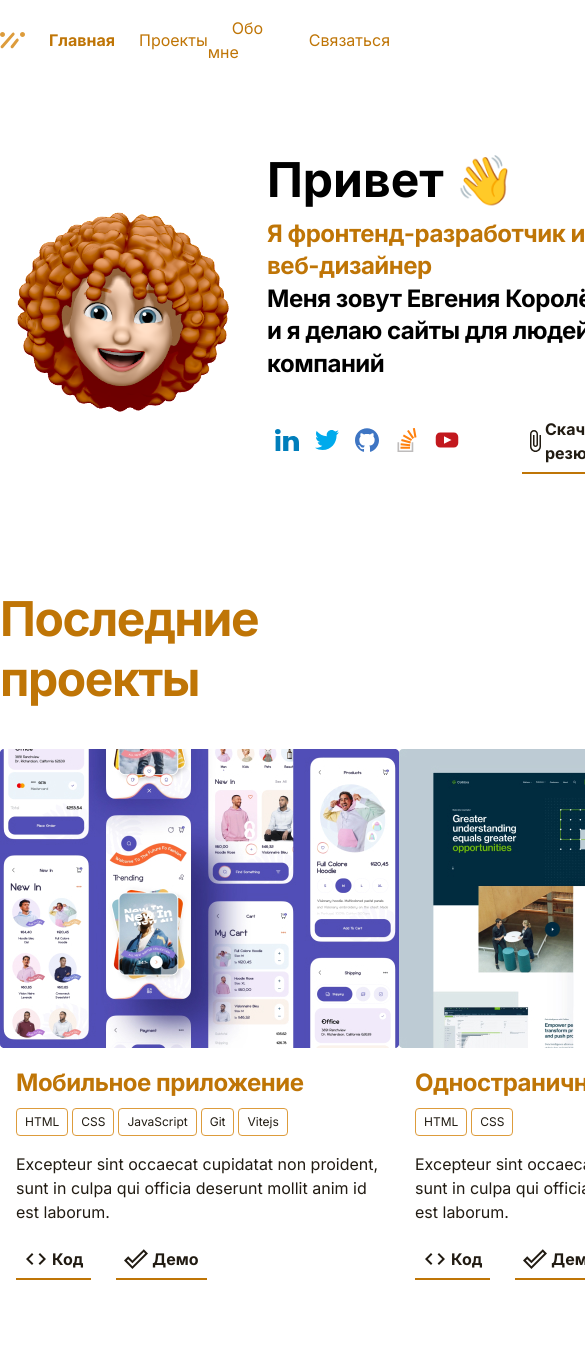
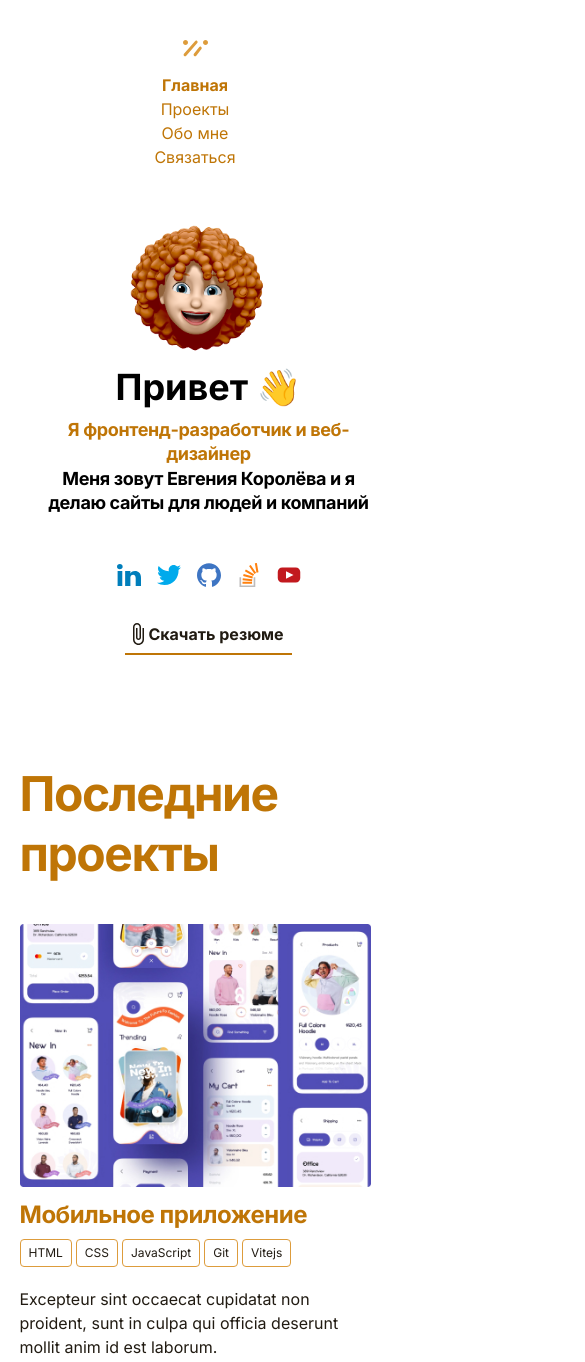
Before and after one commit to es-koroleva/My-portfolio, a plain HTML site: page index.html in a window 390 px wide. Shown: the top 1362 px of the page, 585 px wide, since content can reach past the window. Drawn offline with Linux system fonts and the light colour scheme.

Commit message:
Сделали адаптив

```diff
--- a/css/style.css
+++ b/css/style.css
@@ -1,11 +1,13 @@
 * {
     box-sizing: border-box;
 }
+
 body {
     font-family: 'Inter', sans-serif;
 }
 
 .navbar {
+    padding-top: 40px;
     max-width: 870px;
     width: 100%;
     margin: auto;
@@ -119,6 +121,10 @@ body {
     margin-bottom: 40px;
 }
 
+.card-image {
+    max-width: 100%;
+}
+
 .card-text-wrapper {
     padding: 16px;
 }
@@ -161,6 +167,7 @@ body {
     border: 1px solid #DD9C3C;
     border-radius: 4px;
     margin-right: 4px;
+    margin-bottom: 4px;
 }
 
 .card-buttons {
@@ -259,7 +266,15 @@ body {
 }
 
 .feedback {
+    position: relative;
     padding: 80px 0 160px;
+}
+
+.feedback-hand {
+    position: absolute;
+    right: 0;
+    top: 20%;
+    width: 25%;
 }
 
 .input-group {
@@ -286,7 +301,7 @@ body {
 .input {
     border: 3px solid #E0DEDC;
     border-radius: 4px;
-    width: 435px;
+    width: 100%;
     height: 56px;
 }
 
@@ -298,6 +313,7 @@ body {
     max-width: 435px;
     margin: auto;
 }
+
 .submit-button {
     padding: 7px 8px;
     display: flex;
@@ -317,3 +333,102 @@ body {
     display: flex;
     justify-content: flex-end;
 }
+
+@media (max-width: 1024px) {
+    .container {
+        max-width: 760px;
+    }
+
+    .card {
+        max-width: 350px;
+    }
+}
+
+@media (max-width: 790px) {
+    .container {
+        max-width: 576px;
+    }
+
+    .header-photo {
+        max-height: 150px;
+    }
+
+    .header-strong {
+        font-size: 36px;
+    }
+
+    .header-heading {
+        font-size: 18px;
+    }
+
+    .cv-download {
+        margin-left: 15px;
+    }
+
+    .card {
+        max-width: 45%;
+    }
+
+    .card-text-wrapper {
+        padding: 8px 0;
+    }
+
+    .developer {
+        flex-direction: column;
+    }
+
+    .developer-photo {
+        width: 100%;
+        height: 350px;
+        margin-bottom: 30px;
+    }
+
+    .developer-about {
+        margin-left: 0;
+        padding-left: 20px;
+    }
+
+    .feedback-hand {
+        display: none;
+    }
+}
+
+@media (max-width: 600px) {
+    .container {
+        max-width: 90%;
+    }
+
+    .navbar {
+        flex-direction: column
+    }
+
+    .header {
+        padding-top: 30px;
+        flex-direction: column;
+        text-align: center;
+    }
+    .header-links, .cards, .navbar {
+        flex-direction: column;
+    }
+    .cv-download {
+        margin-left: 0;
+    }
+    .card {
+        max-width: 100%;
+    }
+    .tags {
+        flex-wrap: wrap;
+    }
+}
+@media (max-width: 480px) {
+.form-container {
+    width: 90%;
+}
+    .nav-list {
+        flex-direction: column;
+    }
+    .nav-link {
+        margin-left: 0;
+        margin-bottom: 10px;
+    }
+}
--- a/index.html
+++ b/index.html
@@ -17,15 +17,15 @@
     <img src="images/logo.svg" alt="Logo">
     <nav class="navigation">
         <ul class="nav-list">
-            <li class="nav-item"><a href="#" class="nav-link active">Главная</a></li>
-            <li class="nav-item"><a href="#" class="nav-link">Проекты</a></li>
-            <li class="nav-item"><a href="#" class="nav-link">Обо мне</a></li>
-            <li class="nav-item"><a href="#" class="nav-link">Связаться</a></li>
+            <li class="nav-item"><a href="#main" class="nav-link active">Главная</a></li>
+            <li class="nav-item"><a href="#portfolio" class="nav-link">Проекты</a></li>
+            <li class="nav-item"><a href="#developer" class="nav-link">Обо мне</a></li>
+            <li class="nav-item"><a href="#feedback" class="nav-link">Связаться</a></li>
         </ul>
     </nav>
 </div>
 
-<header class="header container">
+<header class="header container" id="main">
     <img src="images/avatar.png" alt="avatar" class="header-photo">
     <div class="header-text">
         <strong class="header-strong">Привет 👋</strong>
@@ -46,7 +46,7 @@
                 <li class="social-item"><a href="#" class="social-link"><img src="images/icons/youtube.svg"
                                                                              alt="youtube" class="social-logo"></a></li>
             </ul>
-            <a href="#" class="cv-download" download>
+            <a href="cv.pdf" class="cv-download" download>
                 <img src="images/icons/download.svg" alt="download-icon" class="cv-icon">
                 <span class="cv-text">Скачать резюме</span>
             </a>
@@ -54,7 +54,7 @@
     </div>
 </header>
 
-<section class="portfolio">
+<section class="portfolio" id="portfolio">
     <div class="container">
         <h2 class="section-heading">Последние проекты</h2>
         <div class="cards">
@@ -110,7 +110,7 @@
     </div>
 </section>
 
-<section class="developer container">
+<section class="developer container" id="developer">
     <img src="images/developer-photo.png" alt="Создание сайта" class="developer-photo">
     <div class="developer-about">
         <span class="developer-hello">Рада вас видеть</span>
@@ -126,7 +126,7 @@
     </div>
 </section>
 
-<section class="skills container">
+<section class="skills container" id="skills">
     <h2 class="skills-titel">Работаю с разными языками и инструментами</h2>
     <ul class="tags">
         <li class="tags-item"><a href="#" class="tag">HTML</a></li>
@@ -141,7 +141,9 @@
     </ul>
 </section>
 
-<section class="feedback form-container">
+<section class="feedback" id="feedback">
+    <img src="images/hand.png" alt="hand" class="feedback-hand">
+    <div class="form-container">
     <h2 class="feedback-title">
         Готова обсудить проект...
     </h2>
@@ -165,6 +167,7 @@
     </button>
 </div>
     </form>
+    </div>
 </section>
 </body>
 </html>
```
Also changed, not shown: images/hand.png (added).
